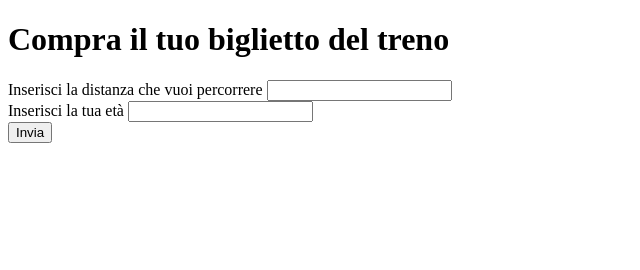
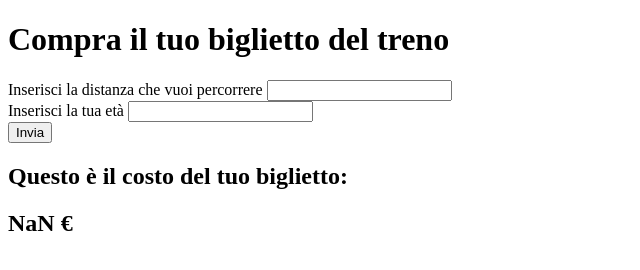
Before and after one commit to GencoMattia/js-biglietto-treno-form, a plain HTML site: page index.html in a window 1280 px wide. Both pictures are taken after a click on the button "Invia". Shown: the whole page, without its empty margins (0-640 px from the left). Drawn offline with nearby package versions, Linux system fonts and the light colour scheme.

Commit message:
Added div ticket-details and h2 ticket price where js add the results of the form

```diff
--- a/index.html
+++ b/index.html
@@ -30,9 +30,21 @@
                 Invia
             </button>
         </div>
+        <div class="ticket-details">
+            <h2>
+                Questo è il costo del tuo biglietto:
+            </h2>
+            <h2 id="ticket-price">
+
+            </h2>
+        </div>
     </main>
 
+    <!-- bootstrap -->
+    <script src="https://cdn.jsdelivr.net/npm/@popperjs/core@2.11.8/dist/umd/popper.min.js" integrity="sha384-I7E8VVD/ismYTF4hNIPjVp/Zjvgyol6VFvRkX/vR+Vc4jQkC+hVqc2pM8ODewa9r" crossorigin="anonymous"></script>
+    <script src="https://cdn.jsdelivr.net/npm/bootstrap@5.3.3/dist/js/bootstrap.min.js" integrity="sha384-0pUGZvbkm6XF6gxjEnlmuGrJXVbNuzT9qBBavbLwCsOGabYfZo0T0to5eqruptLy" crossorigin="anonymous"></script>
 
+    <!-- js -->
     <script src="./js/script.js"></script>
 </body>
 </html>
--- a/js/script.js
+++ b/js/script.js
@@ -45,7 +45,9 @@ submitButton.addEventListener("click", function(){
         discount = 0;
     }
 
-    ticketPrice = fullPrice - discount
+    const ticketPrice = fullPrice - discount
+    document.querySelector ("h2#ticket-price").innerHTML = ticketPrice.toFixed(2) + " €"
+
 
     console.log (travelDistance, userAge);
     console.log (ticketPrice)
```
